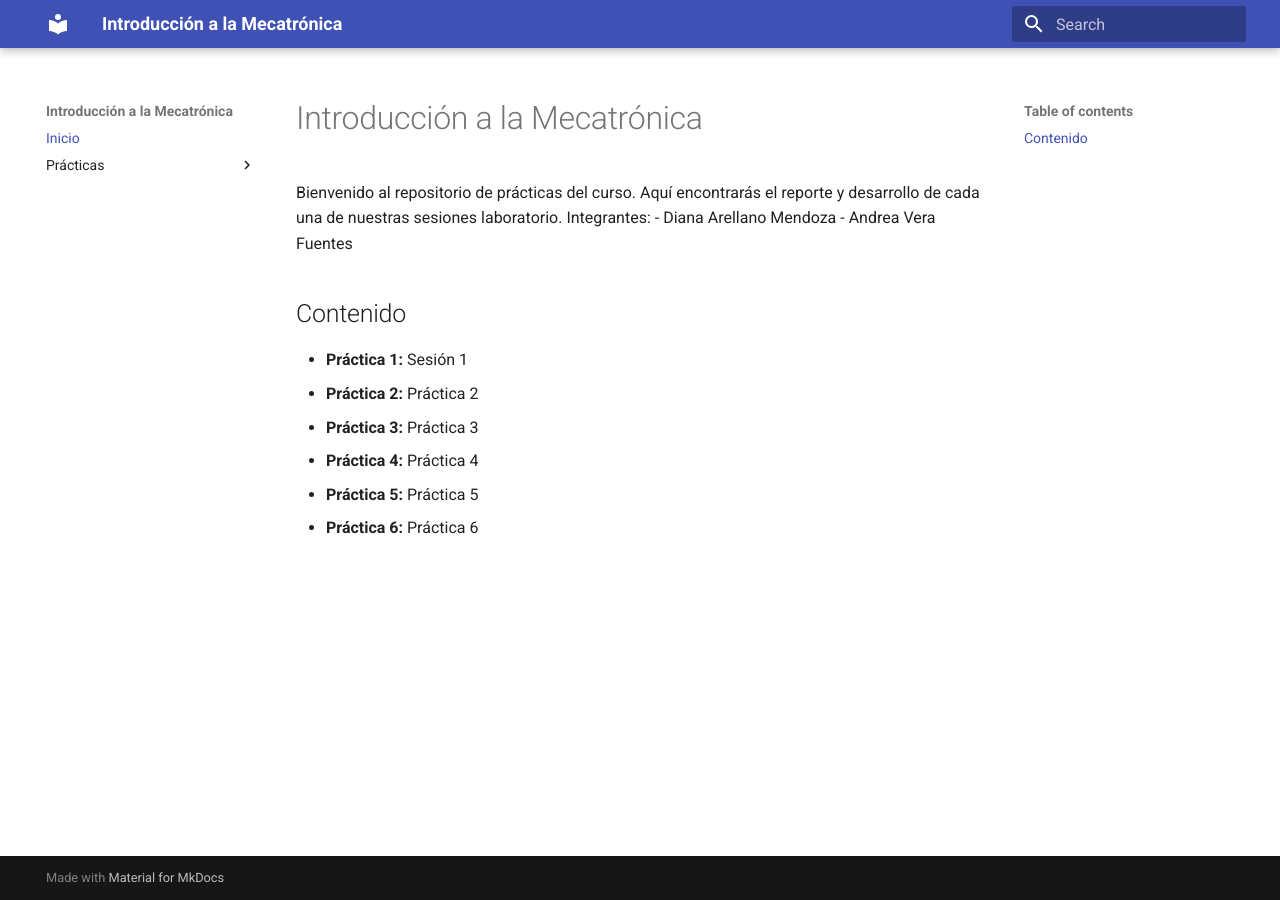
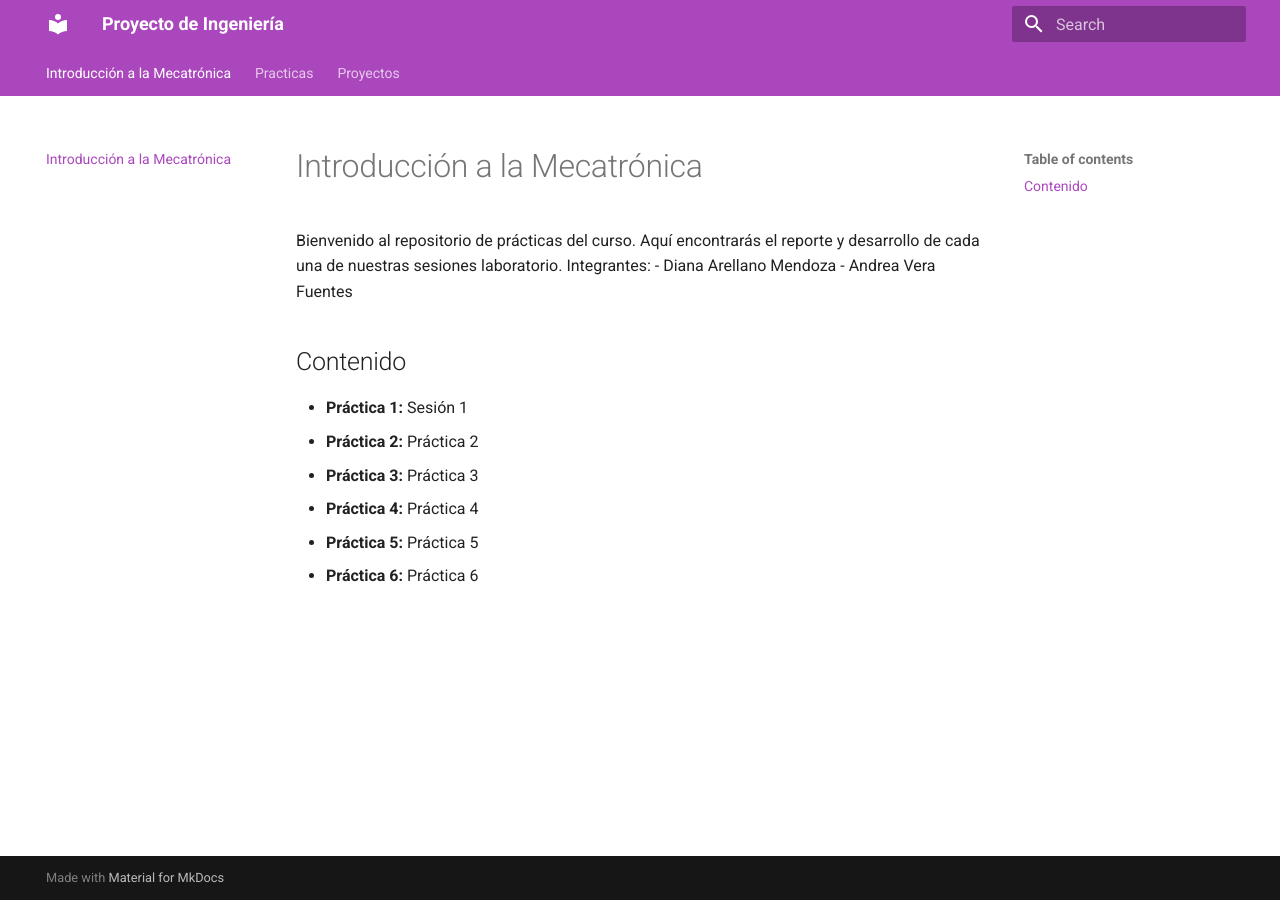
Before and after one commit to 2511-05/Introducci-n-a-la-Mecatr-nica, an MkDocs documentation site: the page built from docs/index.md, in a window 1280 px wide. Built offline with MkDocs 1.6.1 and Material for MkDocs 9.7.7, drawn with Linux system fonts in a browser that asks for light colours; some of the changed lines change nothing that is shown.

Commit message:
Actualizado titulo y color del sitio

```diff
--- a/mkdocs.yml
+++ b/mkdocs.yml
@@ -1,25 +1,15 @@
-site_name: Introducción a la Mecatrónica
+site_name: Proyecto de Ingeniería
+site_url: https://2511-05.github.io/Proyecto_de_Ingenieria/
 
 theme:
   name: material
-
-# --- AGREGA ESTAS LÍNEAS DESDE AQUÍ ---
-markdown_extensions:
-  - pymdownx.arithmatex:
-      generic: true
-
-extra_javascript:
-  - javascripts/mathjax.js
-  - https://polyfill.io/v3/polyfill.min.js?features=es6
-  - https://cdn.jsdelivr.net/npm/mathjax@3/es5/tex-mml-chtml.js
-# --------------------------------------
-
-nav:
-  - Inicio: index.md
-  - Prácticas:
-      - Práctica 1: Practicas/Practica1.md
-      - Práctica 2: Practicas/Practica2.md
-      - Práctica 3: Practicas/Practica3.md
-      - Práctica 4: Practicas/Practica4.md
-      - Práctica 5: Practicas/Practica5.md
-      - Práctica 6: Practicas/Practica6.md
+  palette:
+    # Paleta y color primario / acento
+    primary: purple      # Opciones: teal, indigo, blue, deep purple, purple, cyan, green, deep orange, red, pink, blue grey
+    accent: deep purple
+  features:
+    - navigation.tabs
+    - navigation.sections
+    - navigation.top
+    - search.suggest
+    - search.highlight
```
